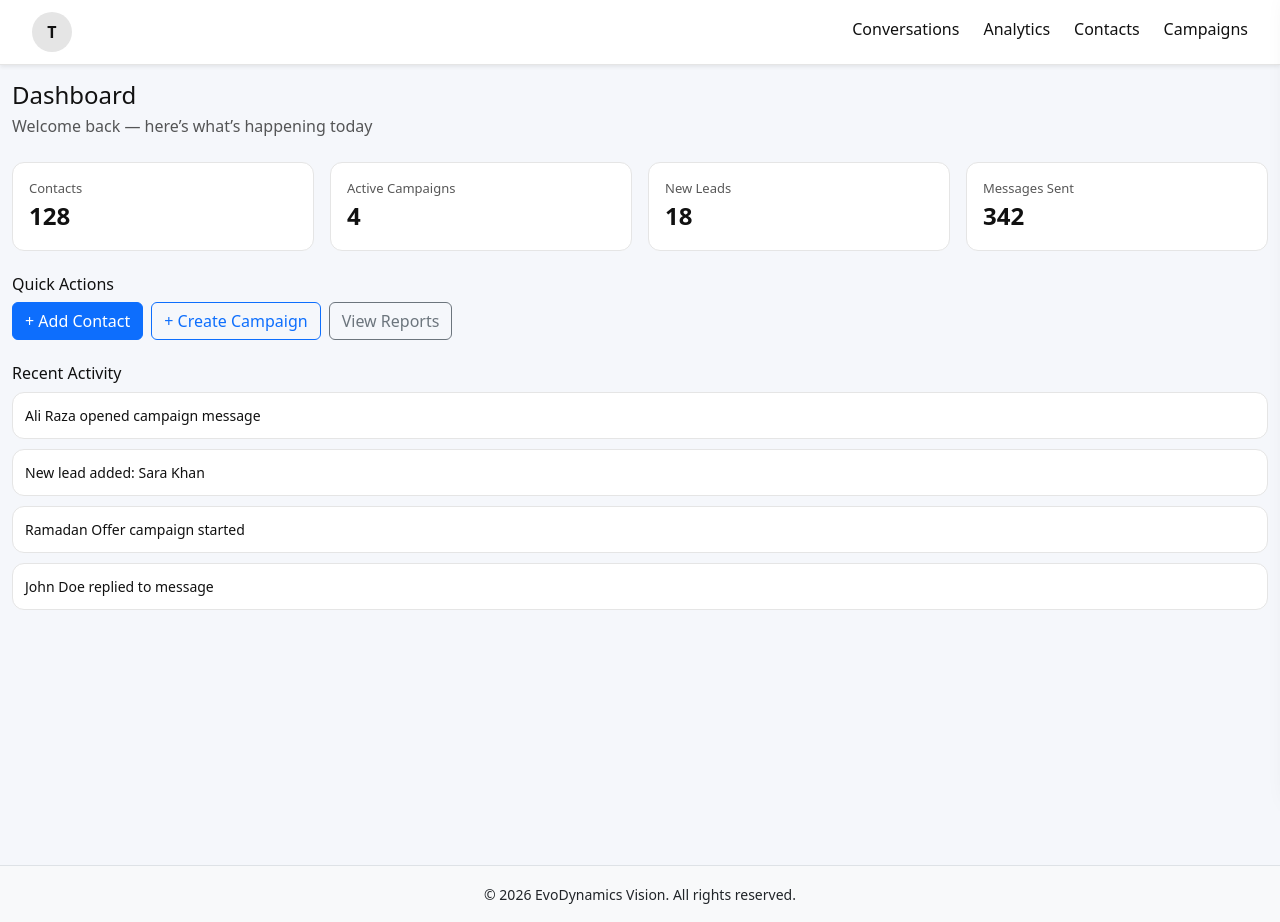
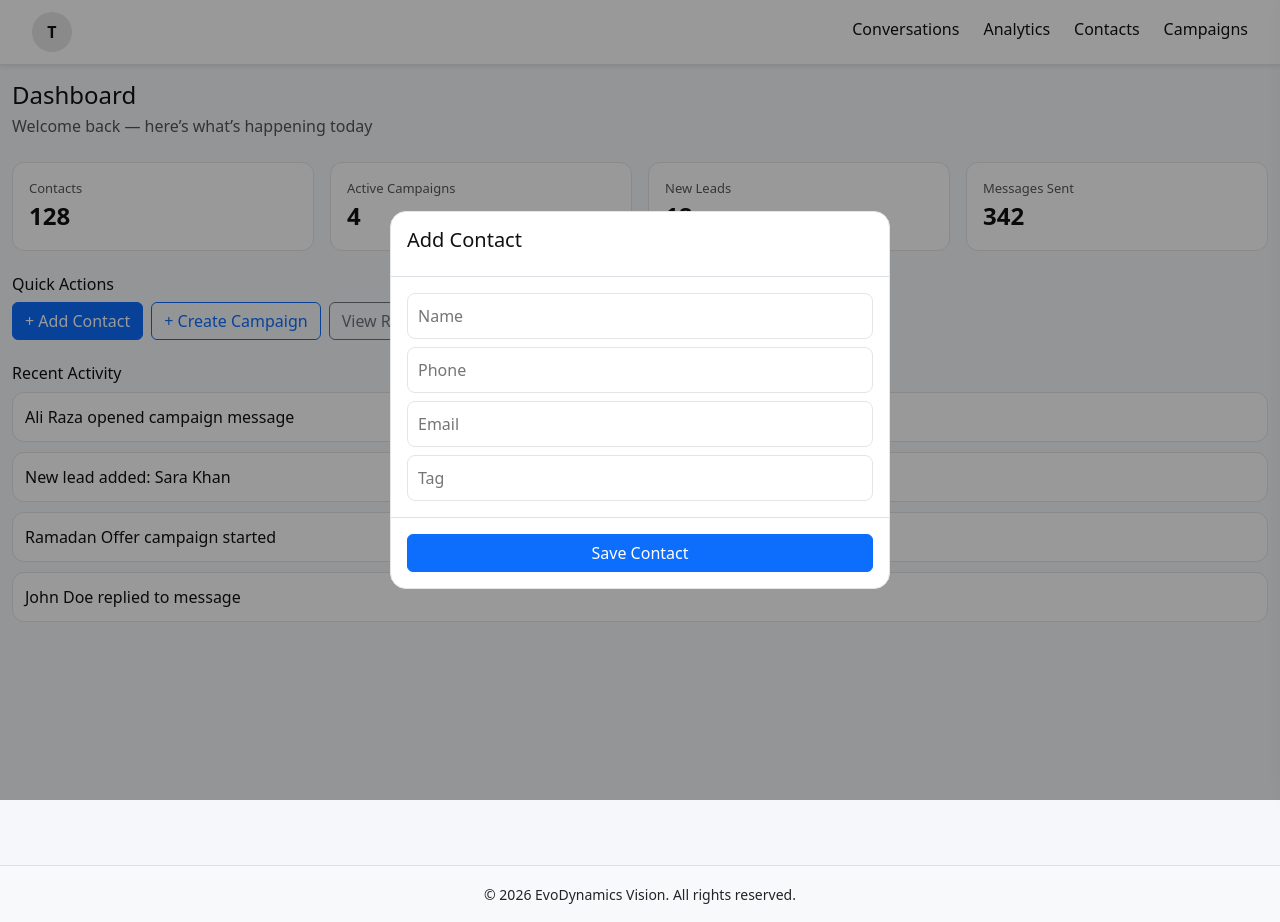
Before and after one commit to iamtalhaarifvlogs/evobusiness, a Next.js app: page / in a window 1280 px wide. Both pictures are taken after a click on the button "+ Add Contact". Built offline with nearby package versions, Linux system fonts and the light colour scheme.

Commit message:
Update page.tsx

```diff
--- a/app/page.tsx
+++ b/app/page.tsx
@@ -1,6 +1,18 @@
 "use client";
 
+import { useState } from "react";
+import { useRouter } from "next/navigation";
+
 export default function HomePage() {
+  const router = useRouter();
+
+  const [showContactModal, setShowContactModal] = useState(false);
+  const [showCampaignModal, setShowCampaignModal] = useState(false);
+  const [success, setSuccess] = useState<null | {
+    message: string;
+    redirect: string;
+  }>(null);
+
   const stats = [
     { label: "Contacts", value: 128 },
     { label: "Active Campaigns", value: 4 },
@@ -16,6 +28,38 @@ export default function HomePage() {
     padding: 16,
   };
 
+  const modalStyle: React.CSSProperties = {
+    position: "fixed",
+    top: "50%",
+    left: "50%",
+    transform: "translate(-50%, -50%)",
+    width: "90%",
+    maxWidth: 500,
+    background: "var(--card)",
+    color: "var(--text)",
+    border: "1px solid var(--border)",
+    borderRadius: 16,
+    zIndex: 1050,
+  };
+
+  const backdropStyle: React.CSSProperties = {
+    position: "fixed",
+    top: 0,
+    left: 0,
+    width: "100%",
+    height: "100%",
+    background: "rgba(0,0,0,0.4)",
+    zIndex: 1040,
+  };
+
+  const inputStyle: React.CSSProperties = {
+    padding: 10,
+    borderRadius: 8,
+    border: "1px solid var(--border)",
+    background: "var(--card)",
+    color: "var(--text)",
+  };
+
   return (
     <div
       className="container-fluid py-3"
@@ -25,11 +69,10 @@ export default function HomePage() {
         minHeight: "100vh",
       }}
     >
-
       {/* HEADER */}
       <div className="mb-4">
         <h4 className="mb-1">Dashboard</h4>
-        <p style={{ opacity: 0.7, margin: 0 }}>
+        <p style={{ opacity: 0.7 }}>
           Welcome back — here’s what’s happening today
         </p>
       </div>
@@ -55,12 +98,20 @@ export default function HomePage() {
         <h6 className="mb-2">Quick Actions</h6>
 
         <div className="d-flex flex-wrap gap-2">
-          <button className="btn btn-primary">
+          <button
+            className="btn btn-primary"
+            onClick={() => setShowContactModal(true)}
+          >
             + Add Contact
           </button>
-          <button className="btn btn-outline-primary">
+
+          <button
+            className="btn btn-outline-primary"
+            onClick={() => setShowCampaignModal(true)}
+          >
             + Create Campaign
           </button>
+
           <button className="btn btn-outline-secondary">
             View Reports
           </button>
@@ -78,19 +129,123 @@ export default function HomePage() {
             "Ramadan Offer campaign started",
             "John Doe replied to message",
           ].map((item, i) => (
-            <div
-              key={i}
-              style={{
-                ...cardStyle,
-                padding: 12,
-                fontSize: 14,
-              }}
-            >
+            <div key={i} style={{ ...cardStyle, padding: 12 }}>
               {item}
             </div>
           ))}
         </div>
       </div>
+
+      {/* ================= CONTACT MODAL ================= */}
+      {showContactModal && (
+        <>
+          <div style={backdropStyle} onClick={() => setShowContactModal(false)} />
+
+          <div style={modalStyle}>
+            <div className="p-3 border-bottom">
+              <h5>Add Contact</h5>
+            </div>
+
+            <div className="p-3 d-flex flex-column gap-2">
+              <input style={inputStyle} placeholder="Name" />
+              <input style={inputStyle} placeholder="Phone" />
+              <input style={inputStyle} placeholder="Email" />
+              <input style={inputStyle} placeholder="Tag" />
+            </div>
+
+            <div className="p-3 border-top">
+              <button
+                className="btn btn-primary w-100"
+                onClick={() => {
+                  setShowContactModal(false);
+                  setSuccess({
+                    message: "Contact Added Successfully",
+                    redirect: "/contacts",
+                  });
+                }}
+              >
+                Save Contact
+              </button>
+            </div>
+          </div>
+        </>
+      )}
+
+      {/* ================= CAMPAIGN MODAL ================= */}
+      {showCampaignModal && (
+        <>
+          <div style={backdropStyle} onClick={() => setShowCampaignModal(false)} />
+
+          <div style={modalStyle}>
+            <div className="p-3 border-bottom">
+              <h5>Create Campaign</h5>
+            </div>
+
+            <div className="p-3 d-flex flex-column gap-3">
+              <input style={inputStyle} placeholder="Campaign Name" />
+
+              <select style={inputStyle}>
+                <option>Select Audience</option>
+                <option>Customer</option>
+                <option>New</option>
+                <option>Hot Lead</option>
+              </select>
+
+              <textarea
+                style={inputStyle}
+                rows={3}
+                placeholder="Message..."
+              />
+            </div>
+
+            <div className="p-3 border-top d-flex gap-2">
+              <button
+                className="btn btn-secondary w-50"
+                onClick={() => setShowCampaignModal(false)}
+              >
+                Save Draft
+              </button>
+
+              <button
+                className="btn btn-primary w-50"
+                onClick={() => {
+                  setShowCampaignModal(false);
+                  setSuccess({
+                    message: "Campaign Created Successfully",
+                    redirect: "/campaigns",
+                  });
+                }}
+              >
+                Launch
+              </button>
+            </div>
+          </div>
+        </>
+      )}
+
+      {/* ================= SUCCESS MODAL ================= */}
+      {success && (
+        <>
+          <div style={backdropStyle} onClick={() => setSuccess(null)} />
+
+          <div style={modalStyle}>
+            <div className="p-4 text-center">
+              <h5>{success.message}</h5>
+
+              <button
+                className="btn btn-primary mt-3"
+                onClick={() => {
+                  router.push(success.redirect);
+                }}
+              >
+                {success.redirect === "/contacts"
+                  ? "View Contacts"
+                  : "View Campaigns"}
+              </button>
+            </div>
+          </div>
+        </>
+      )}
     </div>
   );
 }
```
